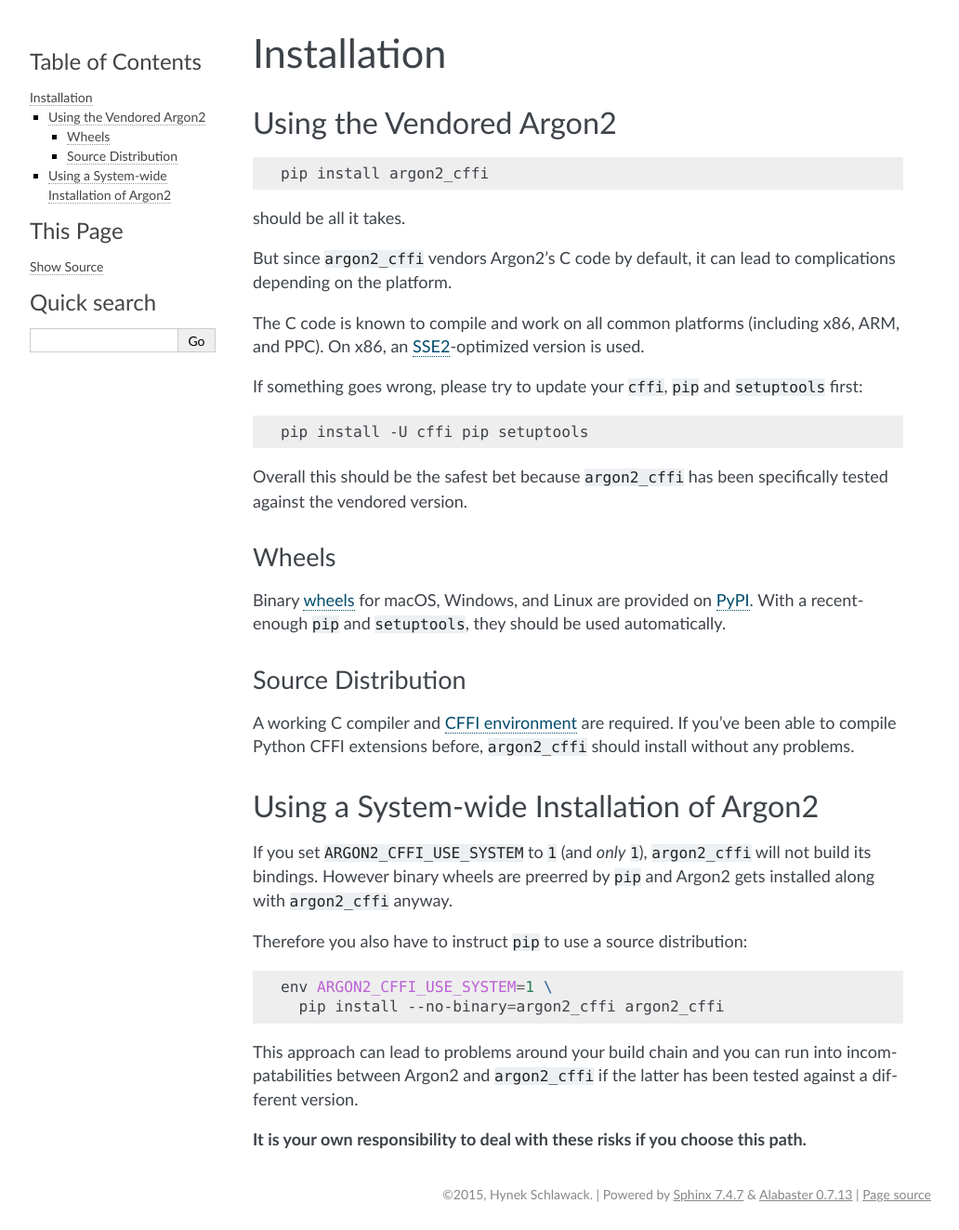
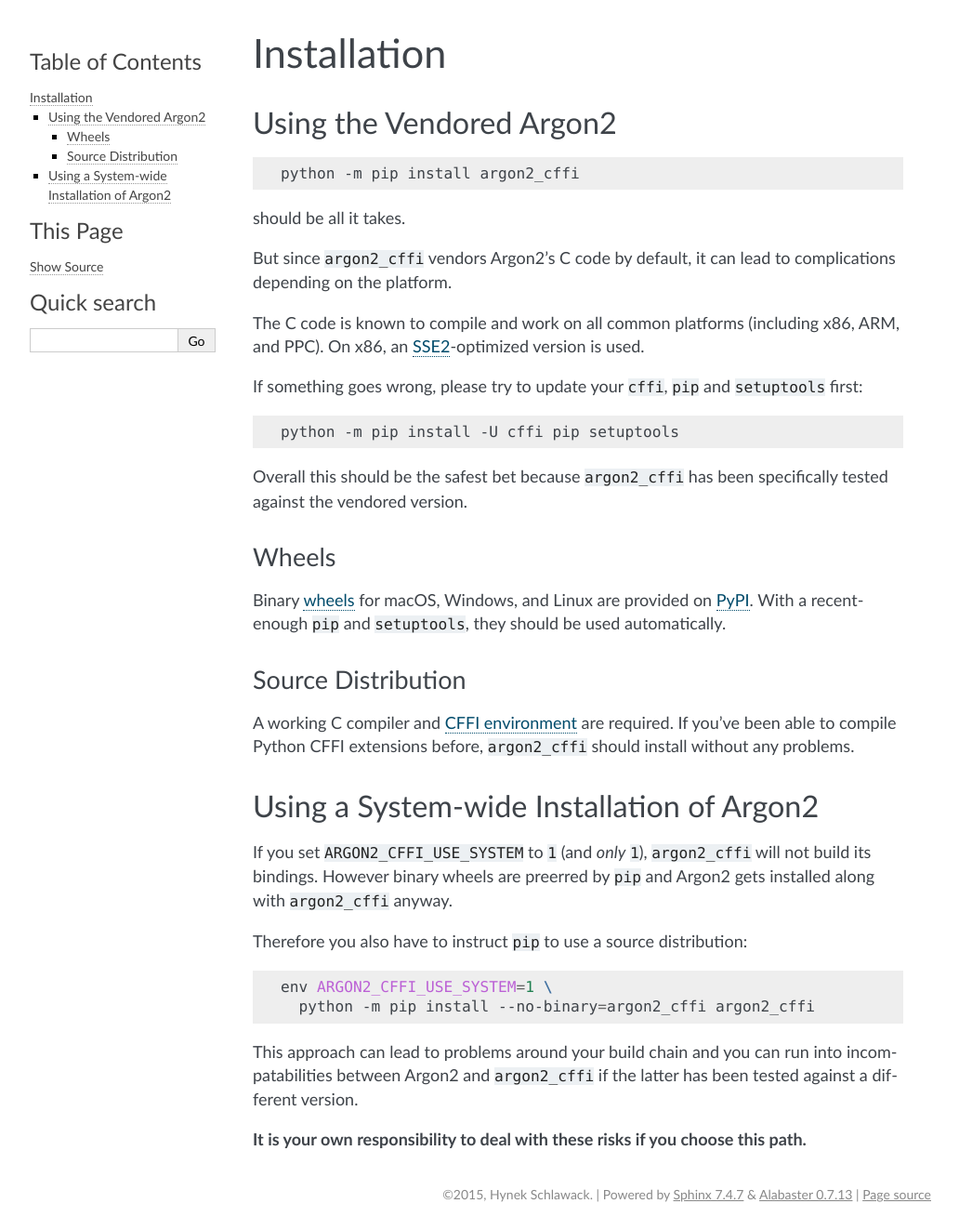
Before and after one commit to hynek/argon2-cffi, a Sphinx documentation site: the page built from docs/installation.rst, in a window 1280 px wide. Shown: the whole page at 93% size, without its empty margins (128-1160 px from the left). Built offline with Sphinx 7.4.7, drawn with Linux system fonts in a browser that asks for light colours.

Commit message:
Use python -m pip in installation guide
There's just so much that can go wrong. Windows. Leftover files.

```diff
--- a/docs/installation.rst
+++ b/docs/installation.rst
@@ -6,7 +6,7 @@ Using the Vendored Argon2
 
 .. code-block:: bash
 
-  pip install argon2_cffi
+  python -m pip install argon2_cffi
 
 should be all it takes.
 
@@ -19,7 +19,7 @@ If something goes wrong, please try to update your ``cffi``, ``pip`` and ``setup
 
 .. code-block:: bash
 
-  pip install -U cffi pip setuptools
+  python -m pip install -U cffi pip setuptools
 
 
 Overall this should be the safest bet because ``argon2_cffi`` has been specifically tested against the vendored version.
@@ -50,7 +50,7 @@ Therefore you also have to instruct ``pip`` to use a source distribution:
 .. code-block:: bash
 
   env ARGON2_CFFI_USE_SYSTEM=1 \
-    pip install --no-binary=argon2_cffi argon2_cffi
+    python -m pip install --no-binary=argon2_cffi argon2_cffi
 
 This approach can lead to problems around your build chain and you can run into incompatabilities between Argon2 and ``argon2_cffi`` if the latter has been tested against a different version.
 
```
